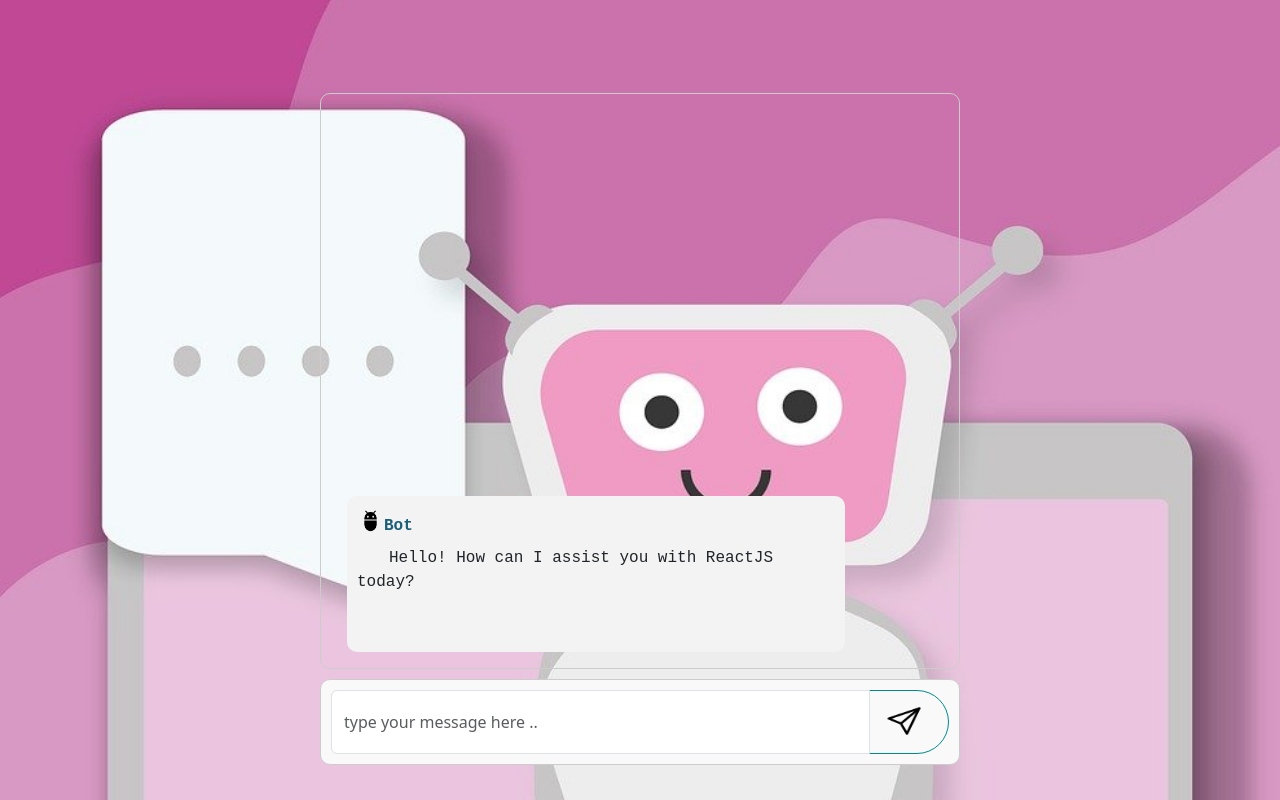
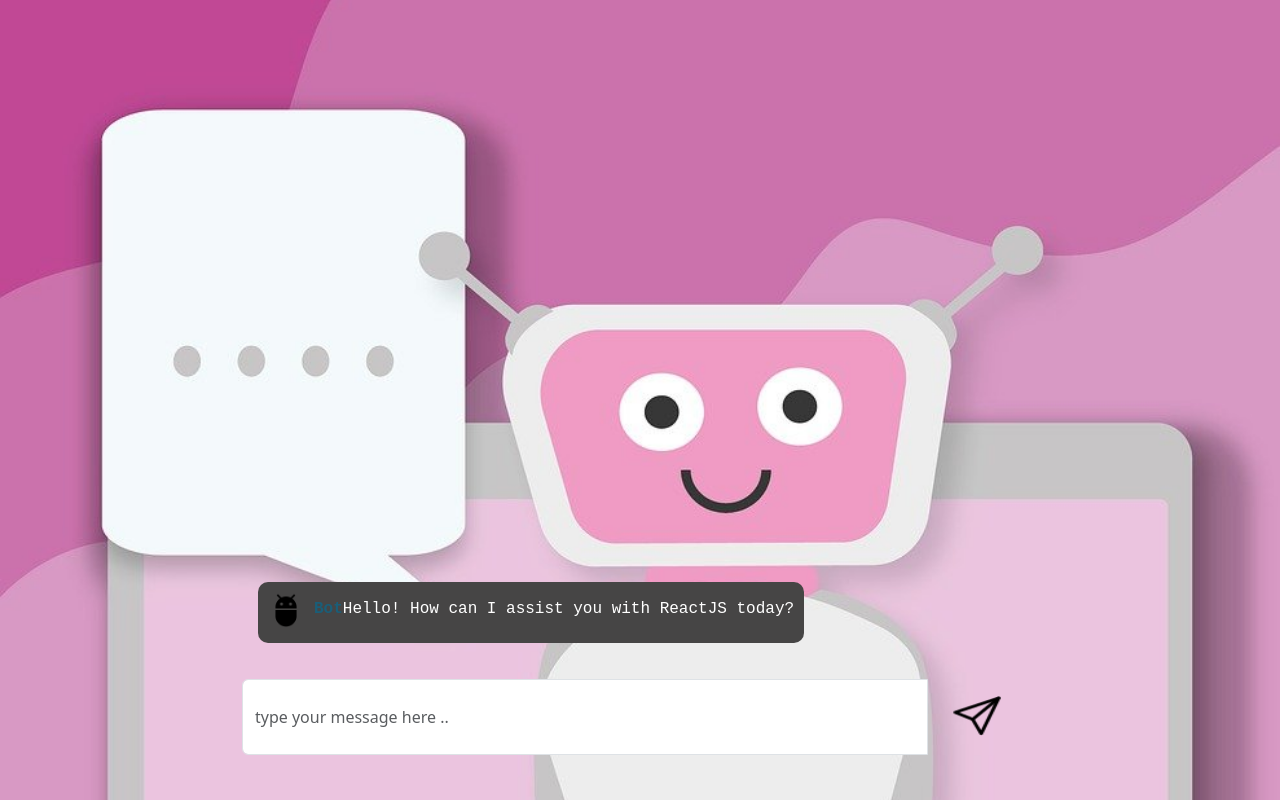
Before and after one commit to ohaddar/chat-react, a React (Vite) app: page / in a window 1280 px wide. Built offline with nearby package versions, Linux system fonts and the light colour scheme.

Commit message:
Updated CSS for styling improvements

```diff
--- a/src/App.css
+++ b/src/App.css
@@ -1,9 +1,22 @@
+:root {
+  --primary-bg: #464545;
+  --primary-text: whitesmoke;
+  --primary-placeholder: #c0c0c0;
+
+  --secondary-bg: #a5a5a5;
+  --secondary-hover: #7b7979;
+  --secondary-active: #5a5a5a;
+  --secondary-text: #464545;
+
+  --box-shadow: rgba(0, 0, 0, 0.1);
+}
+
 #root {
   display: flex;
   flex-direction: column;
   height: 84vh;
   margin-bottom: 18rem;
-  width: 40rem;
+  width: 51rem;
   position: fixed;
 }
 
@@ -28,12 +41,16 @@ body {
     background-position: 100% 100%;
   }
 }
-
 .button {
   background: none;
-  border-color: darkcyan;
-  border-radius: 100px;
+  border: none;
+  width: 14%;
   cursor: pointer;
+  transition: transform 0.3s ease;
+}
+
+.button:hover {
+  transform: scale(1.2);
 }
 
 .div-side {
@@ -47,12 +64,10 @@ body {
   border-radius: 50px;
 }
 .icon {
-  width: 50px;
-  height: 43px;
+  width: 68px;
+  height: 57px;
   margin-left: -10px;
-
   padding: 4px;
-
   cursor: pointer;
 }
 .input {
@@ -71,18 +86,17 @@ body {
   max-height: 100vh;
   flex: 1;
   overflow-y: auto;
-  border: 1px solid #ccc;
-  border-radius: 10px;
+
   margin-bottom: 10px;
   display: flex;
   flex-direction: column-reverse;
 }
 
 .avatar-icon {
-  width: 27px;
-  height: 29px;
-  padding: 3px;
-  margin-bottom: 11px;
+  width: 36px;
+  height: 36px;
+  margin-right: 10px;
+  margin-top: -5px;
 }
 .user-name {
   font-weight: bolder;
@@ -92,21 +106,10 @@ body {
 .item-content {
   font-size: medium;
   font-family: "Courier New", Courier, monospace;
-  margin-left: 32px;
   word-wrap: break-word;
 }
 
 .input-group {
-  left: 0;
-  bottom: 0;
-  width: 100%;
-  background-color: #333;
-  color: white;
-  text-align: center;
-  padding: 10px;
-  background-color: #f9f9f9;
-  border: 1px solid #ccc;
-  border-radius: 10px;
   padding: 10px;
 }
 .ul {
@@ -131,59 +134,88 @@ body {
 
 .user-message {
   justify-content: flex-end;
-  background-color: #e1f7d5;
+  background-color: var(--secondary-bg);
   padding: 10px;
   border-radius: 10px;
   margin-right: 10px;
   align-self: flex-end;
+  color: #0c0c0c;
 }
 
 .bot-message {
   justify-content: flex-start;
-  background-color: #f3f3f3;
-  padding: 10px;
+  background-color: var(--primary-bg);
   border-radius: 10px;
   margin-left: 10px;
   align-self: flex-start;
+  color: white;
 }
 .bot-msg {
   margin-bottom: 1rem;
   margin-right: 1rem;
 }
 .liste-sub-container {
-  margin-bottom: 3rem;
-}
-@keyframes dotAnimation {
-  0%,
-  20% {
-    content: "";
-    transform: translateY(0);
-  }
-  25%,
-  45% {
-    content: ".";
-    transform: translateY(3px);
-  }
-  50%,
-  70% {
-    content: "..";
-    transform: translateY(-5px);
-  }
-  75%,
-  95% {
-    content: "...";
-    transform: translateY(5px);
-  }
-  100% {
-    content: "";
-    transform: translateY(0);
-  }
+  display: flex;
+  flex-direction: row;
+  flex-wrap: nowrap;
+  justify-content: flex-start;
+  align-items: flex-start;
+  padding: 15px 10px;
 }
 
-.dots-animation {
-  display: inline-block;
-  white-space: nowrap;
-  overflow: hidden;
-  animation: dotAnimation 3s infinite;
-  background-color: #333;
+.input-container {
+  display: flex;
+  align-items: center;
+  justify-content: center;
+  padding: 7px;
+  background-color: var(--primary-bg);
+  border-radius: 75px;
+  color: var(--primary-text);
 }
+
+.input-bar {
+  width: 100%;
+  max-width: 800px;
+  border: none;
+  background-color: inherit;
+  font-size: 16px;
+  padding-left: 10px;
+  outline: none;
+  box-shadow: none;
+  color: inherit;
+}
+.input-bar::placeholder {
+  color: var(--primary-placeholder);
+  opacity: 1;
+}
+
+.send-button {
+  display: inline-grid;
+  justify-content: center;
+  align-content: center;
+  width: 40px;
+  height: 40px;
+  background-color: var(--secondary-bg);
+  color: var(--secondary-text);
+  border: none;
+  border-radius: 50%;
+  font-size: 16px;
+  cursor: pointer;
+  transition: background-color 0.3s ease;
+  box-shadow: 0 2px 4px var(--box-shadow);
+}
+
+.send-button:hover {
+  background-color: var(--secondary-hover);
+}
+
+.send-button:active {
+  background-color: var(--secondary-active);
+}
+
+.send-button svg {
+  width: 40px;
+  height: 40px;
+  top: 0;
+  fill: currentColor;
+}
```
